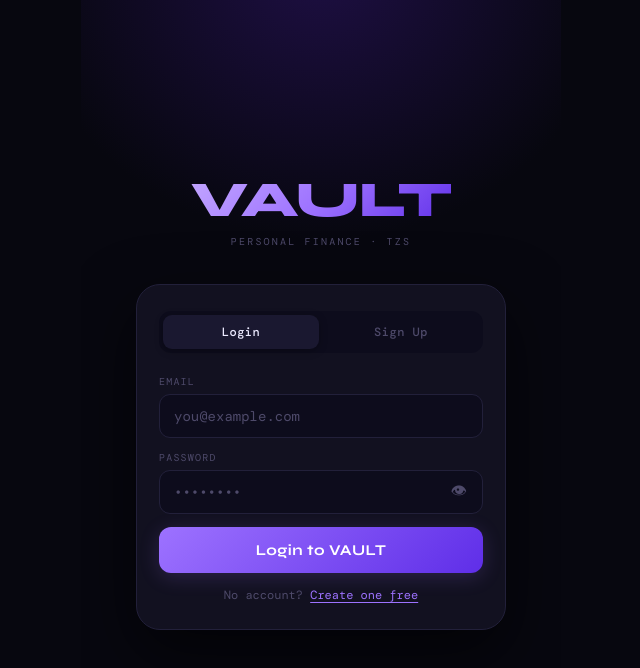
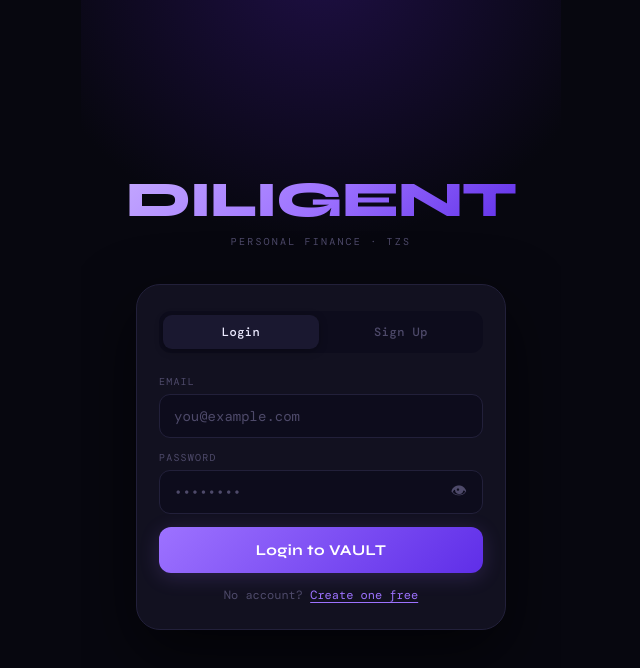
Before and after one commit to Diligent-company/Personal-finance-tracker, a plain HTML site: page index.html in a window 1280 px wide. Shown: the whole page, without its empty margins (319-959 px from the left). Drawn offline with nearby package versions, Linux system fonts and the light colour scheme; a web font is replaced by a local one.

Commit message:
Update index.html

```diff
--- a/index.html
+++ b/index.html
@@ -4,7 +4,7 @@
 <meta charset="UTF-8"/>
 <meta name="viewport" content="width=device-width,initial-scale=1,viewport-fit=cover"/>
 <meta name="theme-color" content="#07070f"/>
-<title>VAULT – Finance Tracker</title>
+<title>DILIGENT – Finance Tracker</title>
 <link href="https://fonts.googleapis.com/css2?family=Syne:wght@600;700;800&family=DM+Mono:wght@300;400;500&display=swap" rel="stylesheet"/>
 <style>
 *,*::before,*::after{box-sizing:border-box;margin:0;padding:0}
@@ -182,7 +182,7 @@ input,select,textarea,button{font-family:var(--ff2)}
 
   <!-- SPLASH -->
   <div class="screen on" id="splash">
-    <div class="splash-logo">VAULT</div>
+    <div class="splash-logo">DILIGENT</div>
     <div class="splash-tag">Personal Finance · TZS</div>
     <div class="dots"><div class="dot"></div><div class="dot"></div><div class="dot"></div></div>
   </div>
@@ -190,7 +190,7 @@ input,select,textarea,button{font-family:var(--ff2)}
   <!-- AUTH -->
   <div class="screen" id="authScr">
     <div class="auth-wrap">
-      <div class="auth-logo">VAULT</div>
+      <div class="auth-logo">DILIGENT</div>
       <div class="auth-tag">Personal Finance · TZS</div>
       <div class="auth-card">
         <div class="ttog">
@@ -254,7 +254,7 @@ input,select,textarea,button{font-family:var(--ff2)}
   <div class="screen" id="mainScr">
     <div class="hdr">
       <div>
-        <div class="hdr-logo">VAULT</div>
+        <div class="hdr-logo">DILIGENT</div>
         <div class="hdr-user" id="hdrUser"></div>
       </div>
       <button class="logout-btn" onclick="doLogout()">Logout</button>
```
